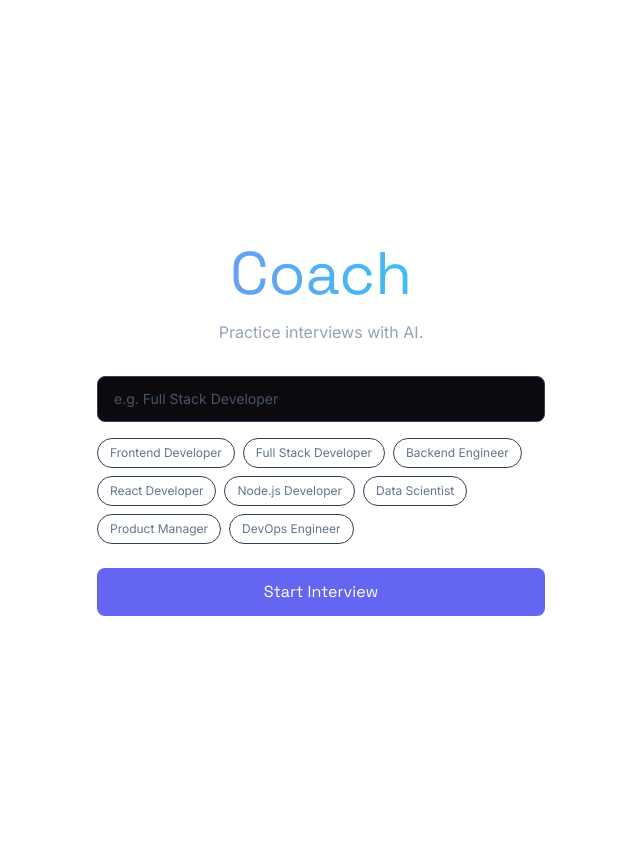
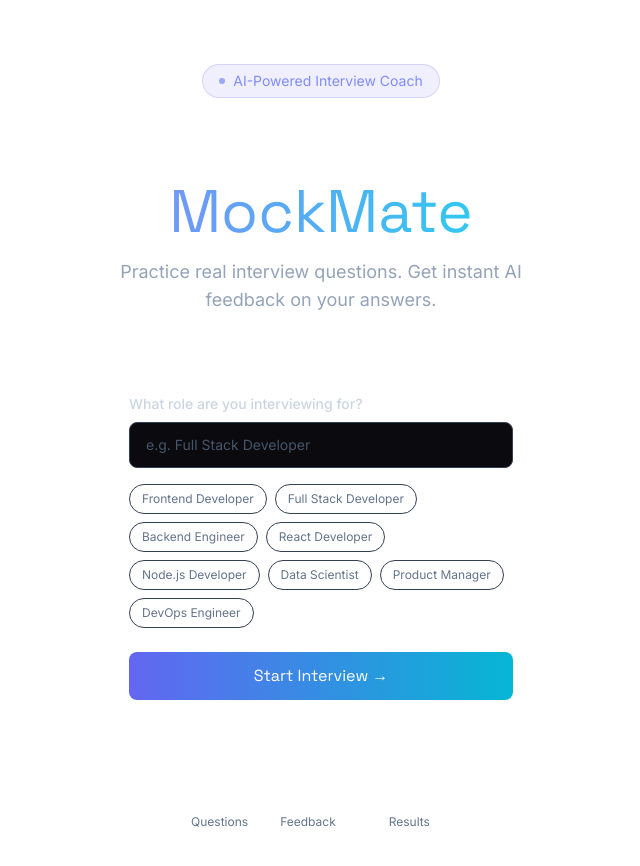
Before and after one commit to vikramdhatarwal/AI-Interview-Coach, a React (Vite) app: page / in a window 1280 px wide. Shown: the top 866 px of the page, without its empty margins (319-959 px from the left). Before the commit the page ends 800 px from the top, so only its background shows below. Built offline with nearby package versions, Linux system fonts and the light colour scheme.

Commit message:
Polish setup screen interface

```diff
--- a/src/components/SetupScreen.jsx
+++ b/src/components/SetupScreen.jsx
@@ -13,18 +13,32 @@ const ROLES = [
 
 export default function SetupScreen({ role, setRole, onStart, error }) {
   return (
-    <div className="min-h-screen flex items-center justify-center px-4">
-      <div className="w-full max-w-md">
-        <h1 className="font-display text-5xl md:text-6xl font-700 text-white leading-tight mb-4 text-center">
+    <div className="min-h-screen flex flex-col items-center justify-center px-4 py-16">
+      {/* Header */}
+      <div className="text-center mb-12">
+        <div className="inline-flex items-center gap-2 bg-indigo-500/10 border border-indigo-500/20 rounded-full px-4 py-1.5 text-indigo-400 text-sm font-body mb-6">
+          <span className="w-1.5 h-1.5 rounded-full bg-indigo-400 animate-pulse"></span>
+          AI-Powered Interview Coach
+        </div>
+
+        <h1 className="font-display text-5xl md:text-6xl font-700 text-white leading-tight mb-4">
           AI Interview
           <span className="block text-transparent bg-clip-text bg-gradient-to-r from-indigo-400 to-cyan-400">
-            Coach
+            MockMate
           </span>
         </h1>
 
-        <p className="text-center text-slate-400 mb-8 font-body">
-          Practice interviews with AI.
+        <p className="text-slate-400 text-lg max-w-md mx-auto font-body">
+          Practice real interview questions. Get instant AI feedback on your
+          answers.
         </p>
+      </div>
+
+      {/* Card */}
+      <div className="gradient-border w-full max-w-md p-8">
+        <label className="block text-sm font-medium text-slate-300 font-body mb-2">
+          What role are you interviewing for?
+        </label>
 
         <input
           type="text"
@@ -59,10 +73,28 @@ export default function SetupScreen({ role, setRole, onStart, error }) {
 
         <button
           onClick={onStart}
-          className="w-full bg-indigo-500 hover:bg-indigo-600 text-white font-display font-600 py-3 rounded-lg transition-all"
+          className="w-full bg-gradient-to-r from-indigo-500 to-cyan-500 hover:from-indigo-600 hover:to-cyan-600 text-white font-display font-600 py-3 rounded-lg transition-all active:scale-[0.98]"
         >
-          Start Interview
+          Start Interview →
         </button>
+      </div>
+
+      {/* Stats */}
+      <div className="flex gap-8 mt-12 text-center">
+        {[
+          ["5", "Questions"],
+          ["AI", "Feedback"],
+          ["Instant", "Results"],
+        ].map(([value, label]) => (
+          <div key={label}>
+            <div className="font-display text-2xl font-700 text-white">
+              {value}
+            </div>
+            <div className="text-slate-500 text-xs font-body mt-0.5">
+              {label}
+            </div>
+          </div>
+        ))}
       </div>
     </div>
   );
```
